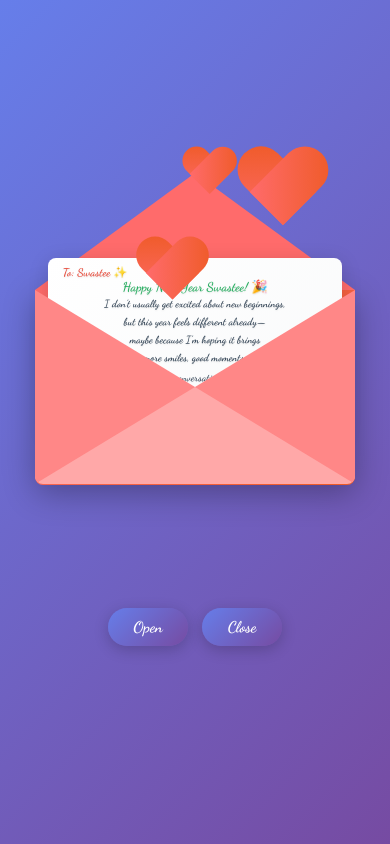
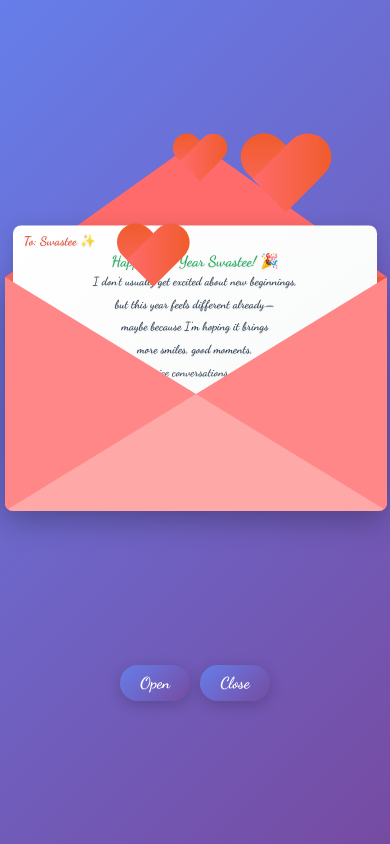
Before and after one commit to saransh-2504/jayant-2026, a plain HTML site: page index.html in a window 390 px wide. Both pictures are taken after a click on the button "Open". Drawn offline with nearby package versions, Linux system fonts and the light colour scheme.

Commit message:
Fix mobile display - make card fully visible and readable on mobile devices

```diff
--- a/style.css
+++ b/style.css
@@ -16,8 +16,8 @@ body {
 
 #envelope {
   position: relative;
-  width: min(320px, 90vw);
-  height: min(200px, 50vw);
+  width: min(350px, 95vw);
+  height: min(220px, 55vw);
   border-bottom-left-radius: 8px;
   border-bottom-right-radius: 8px;
   margin: 0 auto;
@@ -38,19 +38,19 @@ body {
 }
 
 .flap {
-  border-left: min(160px, 45vw) solid transparent;
-  border-right: min(160px, 45vw) solid transparent;
-  border-bottom: min(100px, 25vw) solid transparent;
-  border-top: min(120px, 30vw) solid #ff6b6b;
+  border-left: min(175px, 47.5vw) solid transparent;
+  border-right: min(175px, 47.5vw) solid transparent;
+  border-bottom: min(110px, 27.5vw) solid transparent;
+  border-top: min(130px, 32.5vw) solid #ff6b6b;
   transform-origin: top;
   pointer-events: none;
 }
 
 .pocket {
-  border-left: min(160px, 45vw) solid #ff8787;
-  border-right: min(160px, 45vw) solid #ff8787;
-  border-bottom: min(100px, 25vw) solid #ffa8a8;
-  border-top: min(100px, 25vw) solid transparent;
+  border-left: min(175px, 47.5vw) solid #ff8787;
+  border-right: min(175px, 47.5vw) solid #ff8787;
+  border-bottom: min(110px, 27.5vw) solid #ffa8a8;
+  border-top: min(110px, 27.5vw) solid transparent;
   border-bottom-left-radius: 8px;
   border-bottom-right-radius: 8px;
 }
@@ -58,14 +58,14 @@ body {
 .letter {
   position: relative;
   background: linear-gradient(145deg, #ffffff, #f8f9fa);
-  width: 92%;
+  width: 94%;
   margin: 0 auto;
-  height: 92%;
-  top: 4%;
+  height: 94%;
+  top: 3%;
   border-radius: 8px;
   box-shadow: 0 4px 20px rgba(0, 0, 0, 0.15);
   font-family: "Dancing Script", cursive;
-  padding: 10px;
+  padding: 12px;
   overflow-y: auto;
 }
 
@@ -83,53 +83,53 @@ body {
 }
 
 .words.line1 {
-  top: 5%;
-  font-size: clamp(0.7rem, 2.5vw, 0.9rem);
+  top: 4%;
+  font-size: clamp(0.8rem, 3vw, 1rem);
   color: #e74c3c;
   font-weight: 700;
 }
 
 .words.line2 {
-  top: 13%;
-  font-size: clamp(0.8rem, 3vw, 1rem);
+  top: 12%;
+  font-size: clamp(0.9rem, 3.5vw, 1.1rem);
   text-align: center;
   color: #27ae60;
   font-weight: 700;
 }
 
 .words.line3 {
-  top: 23%;
-  font-size: clamp(0.65rem, 2.3vw, 0.8rem);
+  top: 22%;
+  font-size: clamp(0.7rem, 2.8vw, 0.85rem);
   text-align: center;
 }
 
 .words.line4 {
-  top: 33%;
-  font-size: clamp(0.65rem, 2.3vw, 0.8rem);
+  top: 32%;
+  font-size: clamp(0.7rem, 2.8vw, 0.85rem);
   text-align: center;
 }
 
 .words.line5 {
-  top: 43%;
-  font-size: clamp(0.65rem, 2.3vw, 0.8rem);
+  top: 42%;
+  font-size: clamp(0.7rem, 2.8vw, 0.85rem);
   text-align: center;
 }
 
 .words.line6 {
-  top: 53%;
-  font-size: clamp(0.65rem, 2.3vw, 0.8rem);
+  top: 52%;
+  font-size: clamp(0.7rem, 2.8vw, 0.85rem);
   text-align: center;
 }
 
 .words.line7 {
-  top: 63%;
-  font-size: clamp(0.65rem, 2.3vw, 0.8rem);
+  top: 62%;
+  font-size: clamp(0.7rem, 2.8vw, 0.85rem);
   text-align: center;
 }
 
 .words.line8 {
-  top: 75%;
-  font-size: clamp(0.8rem, 3vw, 1rem);
+  top: 74%;
+  font-size: clamp(0.9rem, 3.5vw, 1.1rem);
   text-align: center;
   color: #e74c3c;
   font-weight: 700;
@@ -160,7 +160,7 @@ body {
 }
 
 .open .letter {
-  transform: translateY(min(-40px, -10vw));
+  transform: translateY(min(-50px, -12vw));
   transition: transform 0.4s 0.6s ease, z-index 0.6s;
   z-index: 2;
 }
@@ -289,10 +289,11 @@ body {
 }
 
 .envlope-wrapper {
-  height: min(400px, 100vw);
+  height: min(450px, 120vw);
   display: flex;
   align-items: center;
   justify-content: center;
+  width: 100%;
 }
 
 .reset {
@@ -335,25 +336,76 @@ body {
 /* Mobile optimizations */
 @media (max-width: 480px) {
   body {
-    padding: 10px;
+    padding: 5px;
+  }
+
+  #envelope {
+    width: 98vw;
+    height: 60vw;
+  }
+
+  .flap {
+    border-left: 49vw solid transparent;
+    border-right: 49vw solid transparent;
+    border-bottom: 30vw solid transparent;
+    border-top: 35vw solid #ff6b6b;
+  }
+
+  .pocket {
+    border-left: 49vw solid #ff8787;
+    border-right: 49vw solid #ff8787;
+    border-bottom: 30vw solid #ffa8a8;
+    border-top: 30vw solid transparent;
   }
 
   .letter {
     padding: 8px;
+    width: 96%;
+    height: 96%;
   }
 
   .words {
-    left: 5%;
-    width: 90%;
+    left: 3%;
+    width: 94%;
+    line-height: 1.1;
+  }
+
+  .words.line1 {
+    font-size: 3.2vw;
+  }
+
+  .words.line2 {
+    font-size: 3.8vw;
+  }
+
+  .words.line3,
+  .words.line4,
+  .words.line5,
+  .words.line6,
+  .words.line7 {
+    font-size: 3vw;
+  }
+
+  .words.line8 {
+    font-size: 3.8vw;
+  }
+
+  .open .letter {
+    transform: translateY(-15vw);
+  }
+
+  .envlope-wrapper {
+    height: 130vw;
   }
 
   .reset {
-    margin-top: 20px;
+    margin-top: 15px;
   }
 
   .reset button {
-    margin: 5px;
-    padding: 10px 20px;
-    min-width: 80px;
+    margin: 3px;
+    padding: 8px 16px;
+    min-width: 70px;
+    font-size: 16px;
   }
 }
```
